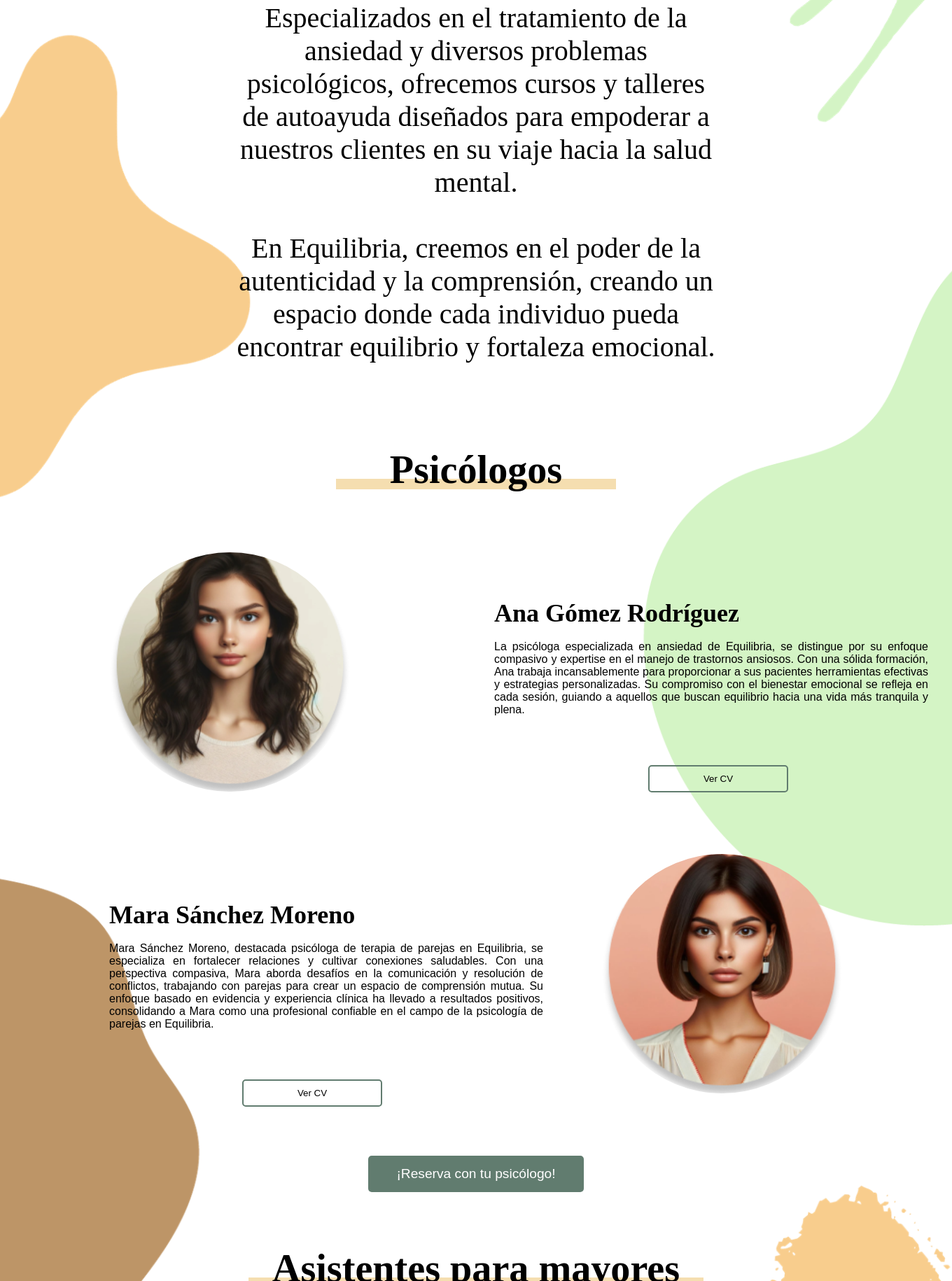
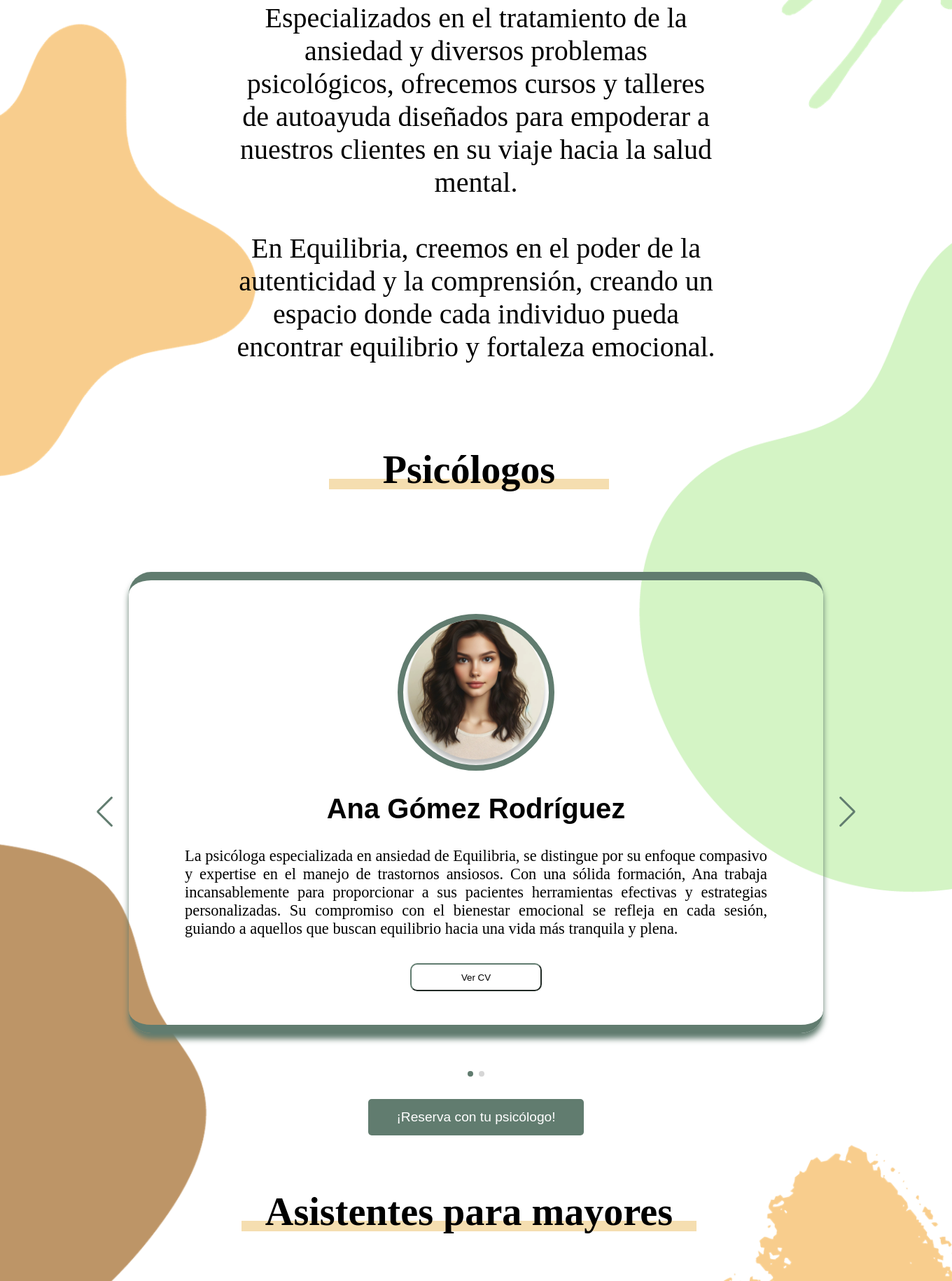
Before and after one commit to rubiocelia/Equlibria, a PHP site: page /QuienesSomos.php in a window 1360 px wide. Shown: the part 640-2470 px from the top of the page at 70% size. Run offline with PHP 8.4, Linux system fonts and the light colour scheme.

Commit message:
cambios quienes somos

```diff
--- a/Proyecto_integrador/QuienesSomos.php
+++ b/Proyecto_integrador/QuienesSomos.php
@@ -21,6 +21,10 @@ if (isset($_SESSION['idPacienteLogin'])){
     <meta charset="UTF-8">
     <meta name="viewport" content="width=device-width, initial-scale=1.0">
     <link href="https://fonts.googleapis.com/css2?family=Righteous&display=swap" rel="stylesheet">
+    <!-- swiper css -->
+    <link rel="stylesheet" href="https://cdn.jsdelivr.net/npm/swiper@9/swiper-bundle.min.css" />
+    <!-- box icons -->
+    <link href='https://unpkg.com/boxicons@2.1.4/css/boxicons.min.css' rel='stylesheet'>
     <link rel="icon" href="img/logo.png" type="image/x-icon">
     <link rel="stylesheet" href="../Proyecto_integrador/css/quienesSomos.css">
     <script src="../Proyecto_integrador/js/validar_contacto.js"></script>
@@ -101,40 +105,38 @@ if (isset($_SESSION['idPacienteLogin'])){
             <div class="subrayadoPsicologos">
             <h3>Psicólogos</h3>
             </div>
-            <div class="profile">
-                <img src="../Proyecto_integrador/img/prof1.png" alt="Ana Gómez Rodríguez">
-                <div class="beatriz">
-                <h2>Ana Gómez Rodríguez</h2>
-                <br>
-                <p>La psicóloga especializada en ansiedad de Equilibria, se distingue por su enfoque
-                    compasivo y expertise en el manejo de trastornos ansiosos. Con una sólida formación,
-                    Ana trabaja incansablemente para proporcionar a sus pacientes herramientas efectivas
-                    y estrategias personalizadas. Su compromiso con el bienestar emocional se refleja
-                    en cada sesión, guiando a aquellos que buscan equilibrio hacia una vida más tranquila
-                    y plena.</p>
+            <div class="" id="menu-icon"></div>
+            <div class="testimonial-container">
+                <div class="testimonial-wrapper">
+                    <div class="testimonial-box mySwiper">
+                        <div class="testimonial-content swiper-wrapper">
+                            <div class="testimonial-slide swiper-slide">
+                                <img src="../Proyecto_integrador/img/prof1.png" alt="">
+                                <h3>Ana Gómez Rodríguez</h3>
+                                <p>La psicóloga especializada en ansiedad de Equilibria, se distingue por su enfoque compasivo y
+                                    expertise en el manejo de trastornos ansiosos. Con una sólida formación, Ana trabaja incansablemente
+                                    para proporcionar a sus pacientes herramientas efectivas y estrategias personalizadas. Su compromiso
+                                    con el bienestar emocional se refleja en cada sesión, guiando a aquellos que buscan equilibrio hacia
+                                    una vida más tranquila y plena.</p>
+                                    <br><br>
+                                    <button class="boton-cv">Ver CV</button>
                             </div>
-                <div class="boton-cv-der">
-                    <button class="btn">Ver CV</button>
+                            <div class="testimonial-slide swiper-slide">
+                                <img src="../Proyecto_integrador/img/prof5.png" alt="">
+                                <h3>Mara Sánchez Moreno</h3>
+                                <p>Mara Sánchez Moreno, destacada psicóloga de terapia de parejas en Equilibria, se especializa en fortalecer
+                                    relaciones y cultivar conexiones saludables. Con una perspectiva compasiva, Mara aborda desafíos en la
+                                    comunicación y resolución de conflictos, trabajando con parejas para crear un espacio de comprensión mutua.
+                                    Su enfoque basado en evidencia y experiencia clínica ha llevado a resultados positivos, consolidando a Mara
+                                    como una profesional confiable en el campo de la psicología de parejas en Equilibria.</p>
+                                    <br><br>
+                                    <button class="boton-cv">Ver CV</button>
                             </div>
                             </div>
+                            <div class="swiper-button-next"></div>
+                            <div class="swiper-button-prev"></div>
+                            <div class="swiper-pagination"></div>
                         </div>
-        <br>
-        <div class="container2">
-            <div class="profile2">
-                <img src="../Proyecto_integrador/img/prof5.png" alt="Mara Sánchez Moreno">
-                <div class="fernando">
-                <h2>Mara Sánchez Moreno</h2>
-                <br>
-                <p>Mara Sánchez Moreno, destacada psicóloga de terapia de parejas en Equilibria, se
-                    especializa en fortalecer relaciones y cultivar conexiones saludables. Con una
-                    perspectiva compasiva, Mara aborda desafíos en la comunicación y resolución de
-                    conflictos, trabajando con parejas para crear un espacio de comprensión mutua.
-                    Su enfoque basado en evidencia y experiencia clínica ha llevado a resultados
-                    positivos, consolidando a Mara como una profesional confiable en el campo de la
-                    psicología de parejas en Equilibria.</p>
-                </div>
-                <div class="boton-cv-izq">
-                    <button class="btn">Ver CV</button>
                     </div>
                 </div>
             </div>
@@ -146,41 +148,38 @@ if (isset($_SESSION['idPacienteLogin'])){
             <div class="subrayadoAsistentesM">
             <h3>Asistentes para mayores</h3>
             </div>
-            <div class="profile">
-                <img src="../Proyecto_integrador/img/prof6.png" alt="Ana Gómez Rodríguez">
-                <div class="beatriz">
-                <h2>Martín Cañadas Carriedo</h2>
-                <br>
-                <p>Martín Cañadas Carriedo, el asistente para personas mayores de Equilibria, es un
-                    dedicado profesional comprometido con el bienestar y la comodidad de los clientes
-                    mayores. Con un enfoque amable y compasivo, Martín brinda apoyo integral, desde
-                    actividades diarias hasta compañía emocional. Su experiencia en el cuidado de
-                    personas mayores y su atención personalizada lo convierten en un recurso valioso
-                    para mejorar la calidad de vida de quienes confían en Equilibria para el cuidado
-                    de sus seres queridos.</p>
+            <div class="" id="menu-icon"></div>
+            <div class="testimonial-container">
+                <div class="testimonial-wrapper">
+                    <div class="testimonial-box mySwiper">
+                        <div class="testimonial-content swiper-wrapper">
+                            <div class="testimonial-slide swiper-slide">
+                                <img src="../Proyecto_integrador/img/prof6.png" alt="">
+                                <h3>Martín Cañadas Carriedo</h3>
+                                <p>Martín Cañadas Carriedo, el asistente para personas mayores de Equilibria, es un dedicado profesional
+                                    comprometido con el bienestar y la comodidad de los clientes mayores. Con un enfoque amable y compasivo,
+                                    Martín brinda apoyo integral, desde actividades diarias hasta compañía emocional. Su experiencia en el
+                                    cuidado de personas mayores y su atención personalizada lo convierten en un recurso valioso para mejorar
+                                    la calidad de vida de quienes confían en Equilibria para el cuidado de sus seres queridos.</p>
+                                    <br><br>
+                                    <button class="boton-cv">Ver CV</button>
                             </div>
-                <div class="boton-cv-der">
-                    <button class="btn">Ver CV</button>
+                            <div class="testimonial-slide swiper-slide">
+                                <img src="../Proyecto_integrador/img/prof2.png" alt="">
+                                <h3>Sofía Sepúlveda Rivera</h3>
+                                <p>Sofía Sepúlveda Rivera, la asistente para personas mayores de Equilibria, se distingue por su compromiso
+                                    inquebrantable con el bienestar y la atención individualizada. Con empatía y dedicación, Sofía proporciona
+                                    un apoyo integral, abordando las necesidades diarias y brindando compañía afectuosa. Su enfoque centrado en
+                                    la persona y su experiencia en el cuidado de adultos mayores hacen de ella una valiosa integrante del equipo
+                                    de Equilibria, comprometida con mejorar la calidad de vida de quienes confían en sus servicios.</p>
+                                    <br><br>
+                                    <button class="boton-cv">Ver CV</button>
                             </div>
                             </div>
-            <br>
+                            <div class="swiper-button-next"></div>
+                            <div class="swiper-button-prev"></div>
+                            <div class="swiper-pagination"></div>
                         </div>
-        <div class="container2">
-            <div class="profile2">
-                <img src="../Proyecto_integrador/img/prof2.png" alt="Mara Sánchez Moreno">
-                <div class="fernando">
-                <h2>Sofía Sepúlveda Rivera</h2>
-                <br>
-                <p>Sofía Sepúlveda Rivera, la asistente para personas mayores de Equilibria, se
-                    distingue por su compromiso inquebrantable con el bienestar y la atención
-                    individualizada. Con empatía y dedicación, Sofía proporciona un apoyo integral,
-                    abordando las necesidades diarias y brindando compañía afectuosa. Su enfoque
-                    centrado en la persona y su experiencia en el cuidado de adultos mayores hacen de
-                    ella una valiosa integrante del equipo de Equilibria, comprometida con mejorar la
-                    calidad de vida de quienes confían en sus servicios.</p>
-                </div>
-                <div class="boton-cv-izq">
-                    <button class="btn">Ver CV</button>
                     </div>
                 </div>
             </div>
@@ -189,41 +188,38 @@ if (isset($_SESSION['idPacienteLogin'])){
             <div class="subrayadoAsistentesN">
             <h3>Asistentes para niños</h3>
             </div>
-            <div class="profile">
-                <img src="../Proyecto_integrador/img/prof4.png" alt="Ana Gómez Rodríguez">
-                <div class="beatriz">
-                <h2>Beatriz Rodrigo Marquínez</h2>
-                <br>
-                <p>Beatriz Rodrigo Marquínez, la asistente para niños de Equilibria, destaca por su
-                    dedicación y cariño en la atención infantil. Con un enfoque lúdico y educativo,
-                    Beatriz se esfuerza por crear un entorno seguro y estimulante para los pequeños.
-                    Su compromiso con el desarrollo integral se refleja en cada interacción, brindando
-                    apoyo tanto emocional como práctico. Beatriz, integrante vital del equipo de
-                    Equilibria, trabaja incansablemente para asegurar que cada niño experimente un
-                    crecimiento saludable y positivo.</p>
+            <div class="" id="menu-icon"></div>
+            <div class="testimonial-container">
+                <div class="testimonial-wrapper">
+                    <div class="testimonial-box mySwiper">
+                        <div class="testimonial-content swiper-wrapper">
+                            <div class="testimonial-slide swiper-slide">
+                                <img src="../Proyecto_integrador/img/prof4.png" alt="">
+                                <h3>Beatriz Rodrigo Marquínez</h3>
+                                <p>Beatriz Rodrigo Marquínez, la asistente para niños de Equilibria, destaca por su dedicación y cariño en la
+                                    atención infantil. Con un enfoque lúdico y educativo, Beatriz se esfuerza por crear un entorno seguro y
+                                    estimulante para los pequeños. Su compromiso con el desarrollo integral se refleja en cada interacción,
+                                    brindando apoyo tanto emocional como práctico. Beatriz, integrante vital del equipo de Equilibria, trabaja
+                                    incansablemente para asegurar que cada niño experimente un crecimiento saludable y positivo.</p>
+                                    <br><br>
+                                    <button class="boton-cv">Ver CV</button>
                             </div>
-                <div class="boton-cv-der">
-                    <button class="btn">Ver CV</button>
+                            <div class="testimonial-slide swiper-slide">
+                                <img src="../Proyecto_integrador/img/prof3.png" alt="">
+                                <h3>Fernando Rodríguez Bellido</h3>
+                                <p>Fernando Rodríguez Bellido, el asistente para niños en Equilibria, se distingue por su entusiasmo contagioso
+                                    y enfoque centrado en el bienestar infantil. Con habilidades pedagógicas y un trato amigable, Fernando crea
+                                    un ambiente educativo y divertido para los pequeños a su cargo. Su compromiso con el desarrollo integral se
+                                    refleja en actividades estimulantes y apoyo emocional constante. Como parte fundamental del equipo de Equilibria,
+                                    Fernando trabaja incansablemente para fomentar un crecimiento positivo y saludable en cada niño.</p>
+                                    <br><br>
+                                    <button class="boton-cv">Ver CV</button>
                             </div>
                             </div>
+                            <div class="swiper-button-next"></div>
+                            <div class="swiper-button-prev"></div>
+                            <div class="swiper-pagination"></div>
                         </div>
-        <br>
-        <div class="container2">
-            <div class="profile2">
-                <img src="../Proyecto_integrador/img/prof3.png" alt="Mara Sánchez Moreno">
-                <div class="fernando">
-                <h2>Fernando Rodríguez Bellido</h2>
-                <br>
-                <p>Fernando Rodríguez Bellido, el asistente para niños en Equilibria, se distingue por
-                    su entusiasmo contagioso y enfoque centrado en el bienestar infantil. Con habilidades
-                    pedagógicas y un trato amigable, Fernando crea un ambiente educativo y divertido para
-                    los pequeños a su cargo. Su compromiso con el desarrollo integral se refleja en
-                    actividades estimulantes y apoyo emocional constante. Como parte fundamental del
-                    equipo de Equilibria, Fernando trabaja incansablemente para fomentar un crecimiento
-                    positivo y saludable en cada niño.</p>
-                </div>
-                <div class="boton-cv-izq">
-                    <button class="btn">Ver CV</button>
                     </div>
                 </div>
             </div>
@@ -357,5 +353,10 @@ if (isset($_SESSION['idPacienteLogin'])){
             <p>&copy; 2024 Equilibria. Todos los derechos reservados.</p>
         </div>
     </footer>
+    <!-- scroll reveal -->
+    <script src="https://unpkg.com/scrollreveal"></script>
+    <!-- swiper js -->
+    <script src="https://cdn.jsdelivr.net/npm/swiper@9/swiper-bundle.min.js"></script>
     <script src="./js/faq.js"></script>
+    <script src="./js/quienesSomos.js"></script>
 </body>
--- a/Proyecto_integrador/css/quienesSomos.css
+++ b/Proyecto_integrador/css/quienesSomos.css
@@ -475,16 +475,20 @@ main{
   font-size: 36px;
 }
 
-.boton-cv-izq {
-  text-align: left;
-  margin-left: 190px;
-  margin-top: 50px;
+.boton-cv {
+  text-align: center;
+  height: 40px;
+  width: 188px;
+  border-radius: 10px;
+  cursor: pointer;
+  border-color: var(--verde-oscuro);
+  background: none;
+  transition: background 0.3s ease;
 }
 
-.boton-cv-der {
-  text-align: left;
-  margin-left: 770px;
-  margin-top: 50px;
+.boton-cv:hover{
+  background-color: var(--verde-oscuro);
+  color: white;
 }
 
 /* Agrega tus estilos para móvil, tablet, etc. */
@@ -695,6 +699,81 @@ main{
   border-radius: 20px;
 }
 
+.testimonial-container {
+  display: flex;
+  align-items: center;
+  flex-direction: column;
+  width: 100%;
+  border-radius: 20px;
+  height: 90%;
+}
+
+.testimonial-container .testimonial-wrapper {
+  position: relative;
+  max-width: 90rem;
+  width: 100%;
+  padding: 2rem;
+}
+
+.testimonial-wrapper .testimonial-box {
+  padding: 1rem;
+  border-radius: 2rem;
+  overflow: hidden;
+}
+
+.testimonial-content .testimonial-slide {
+  display: flex;
+  align-items: center;
+  flex-direction: column;
+  background: none;
+  border-radius: 2rem;
+  box-shadow: 0 .5rem .5rem var(--verde-oscuro);
+  padding: 3rem 5rem;
+  border-top: .8rem solid var(--verde-oscuro);
+  border-bottom: .8rem solid var(--verde-oscuro);
+}
+
+.testimonial-slide img {
+  width: 14rem;
+  height: 14rem;
+  object-fit: cover;
+  border-radius: 50%;
+  border: .5rem solid var(--verde-oscuro);
+}
+
+.testimonial-slide h3 {
+  font-size: 2.5rem;
+  margin: 2rem 0;
+  font-family: "Chivo", sans-serif;
+}
+
+.testimonial-slide p {
+  font-size: 1.4rem;
+  text-align: center;
+  font-family: "Bellefair";
+  text-align: justify;
+}
+
+.testimonial-box .swiper-button-next,
+.testimonial-box .swiper-button-prev {
+  color: var(--verde-oscuro);
+}
+
+.testimonial-box .swiper-button-next {
+  right: 0;
+}
+
+.testimonial-box .swiper-button-prev {
+  left: 0;
+}
+
+.testimonial-box .swiper-pagination-bullet {
+  background: rgba(0, 0, 0, .8);
+}
+
+.testimonial-box .swiper-pagination-bullet-active {
+  background: var(--verde-oscuro);
+}
 
 @media (min-width: 1920px) {
   .fernando{
```
Also changed, not shown: Proyecto_integrador/js/quienesSomos.js (added, +61 -0 lines). Lines whose indentation alone changed are shown as unchanged.
